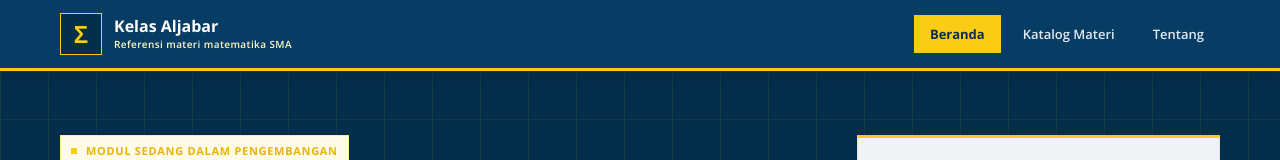
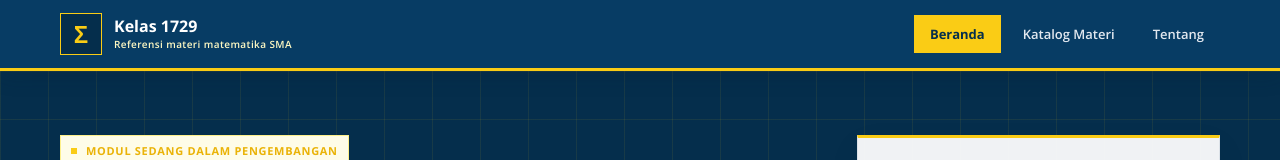
Before and after one commit to toriqafanudin23/kelas-aljabar, a React (Vite) app: page / in a window 1280 px wide. Shown: the top 160 px of the page. Built offline with nearby package versions, Linux system fonts and the light colour scheme.

Commit message:
kelas 1729

```diff
--- a/src/App.tsx
+++ b/src/App.tsx
@@ -139,7 +139,7 @@ function SiteHeader({ page, navigate }: { page: Page; navigate: Navigate }) {
             &Sigma;
           </span>
           <div className="logo-text">
-            <strong>Kelas Aljabar</strong>
+            <strong>Kelas 1729</strong>
             <small>Referensi materi matematika SMA</small>
           </div>
         </a>
@@ -523,7 +523,7 @@ function AboutPage() {
         <span className="section-kicker">
           Profil Penulis dan Tentang Platform
         </span>
-        <h1>Tentang Kelas Aljabar</h1>
+        <h1>Tentang Kelas 1729</h1>
         <p>
           Media pembelajaran digital untuk pelajari matematika secara praktis.
         </p>
```
